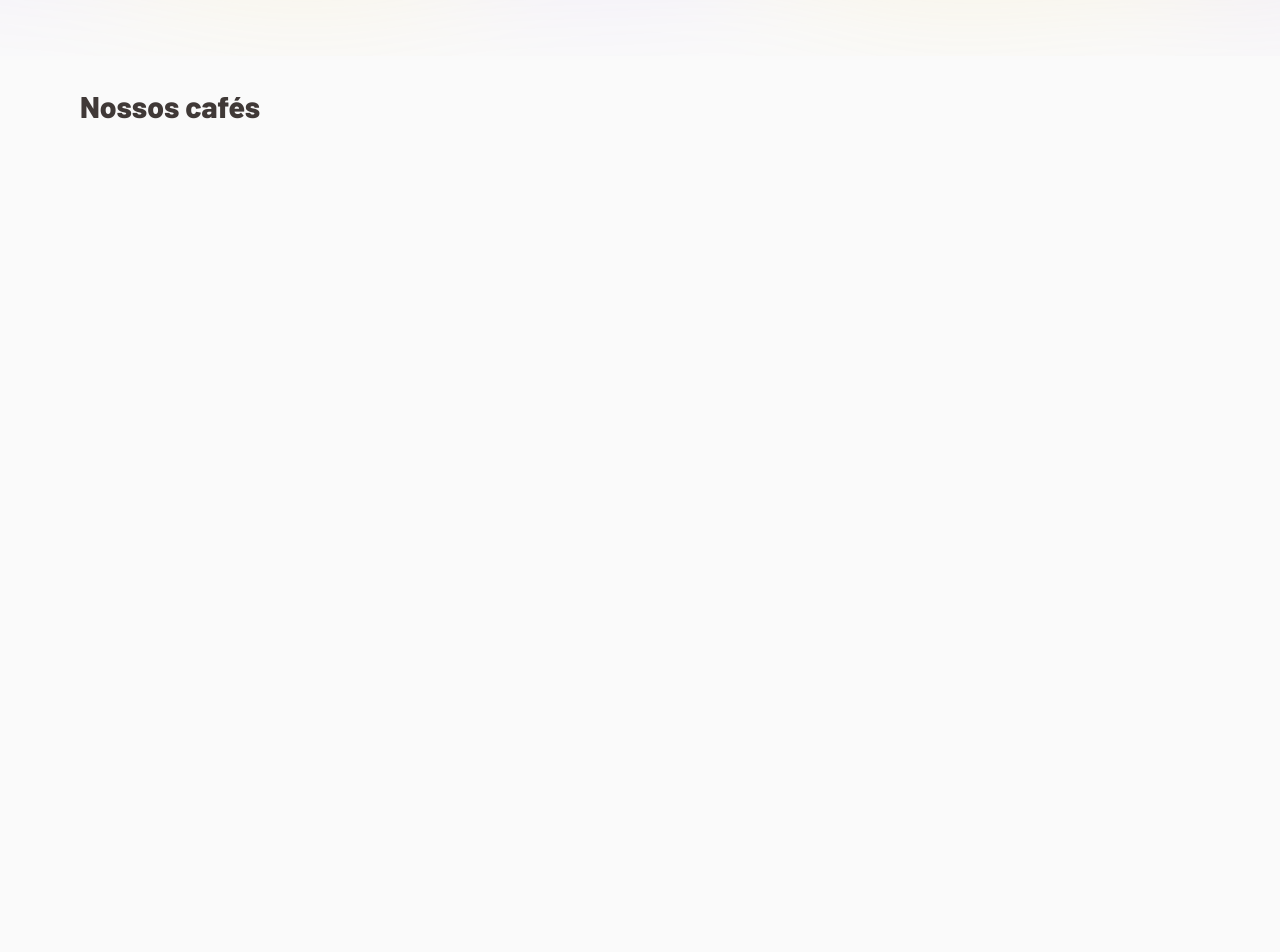
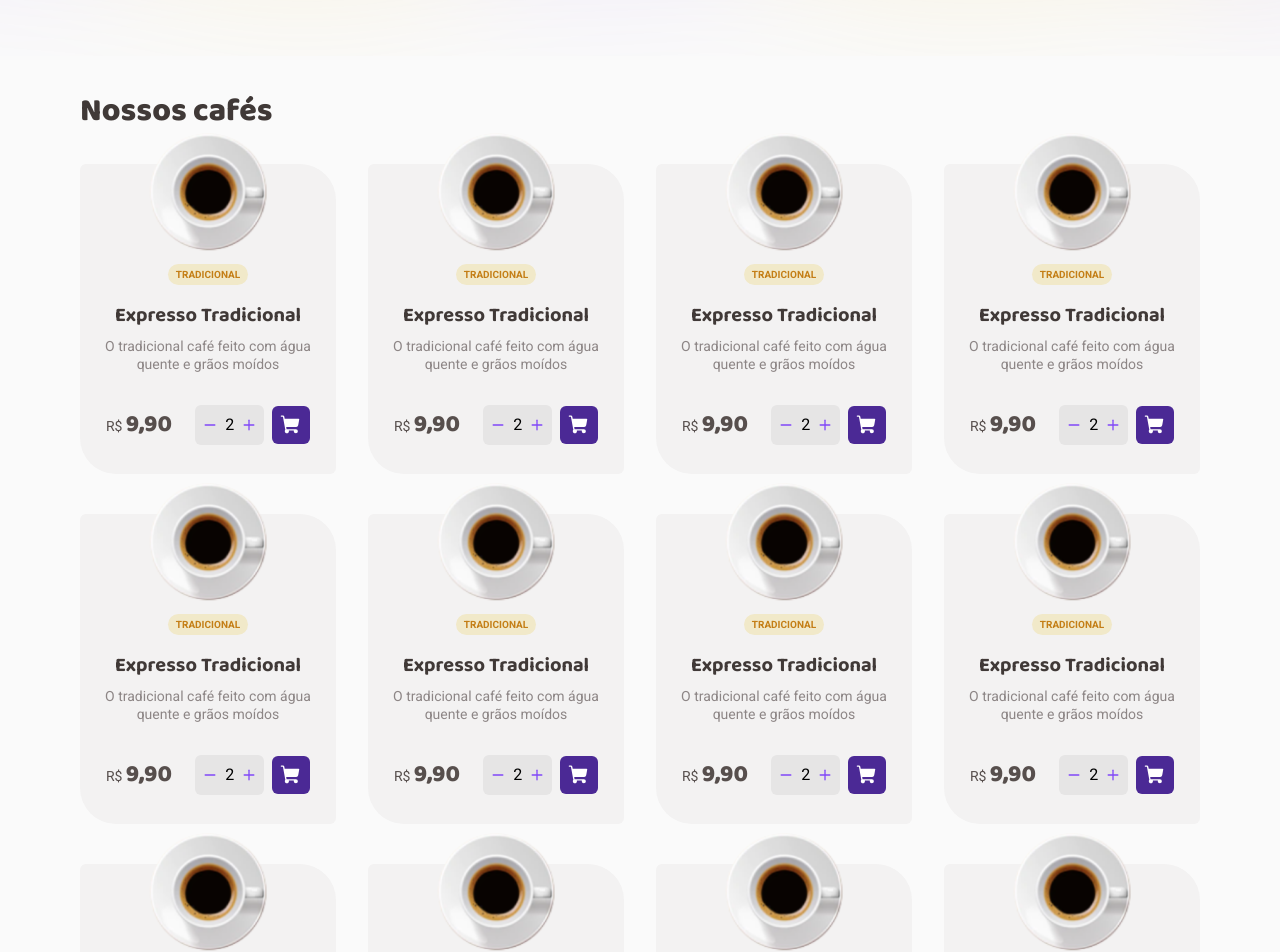
Before and after one commit to wwilliamsantana/coffee-delivery-ignite, a React (Vite) app: page / in a window 1280 px wide. Shown: the part 600-1552 px from the top of the page. Before the commit the page ends 800 px from the top, so only its background shows below. Built offline with nearby package versions, Linux system fonts and the light colour scheme.

Commit message:
Estrutura: Card's de cafés

```diff
--- a/index.html
+++ b/index.html
@@ -4,7 +4,7 @@
     <meta charset="UTF-8" />
     <link rel="preconnect" href="https://fonts.googleapis.com">
     <link rel="preconnect" href="https://fonts.gstatic.com" crossorigin>
-    <link href="https://fonts.googleapis.com/css2?family=Barlow:wght@700;800&family=Roboto:wght@400;700&display=swap" rel="stylesheet">
+    <link href="https://fonts.googleapis.com/css2?family=Baloo+2:wght@700;800&family=Roboto:wght@400;700&display=swap" rel="stylesheet">
     <meta name="viewport" content="width=device-width, initial-scale=1.0" />
     <title>Vite + React + TS</title>
   </head>
--- a/src/App.tsx
+++ b/src/App.tsx
@@ -9,6 +9,7 @@ export function App() {
       <Navbar />
       <Heading />
       <ListCoffees />
+
     </div>
   )
 }
--- a/src/components/Heading.tsx
+++ b/src/components/Heading.tsx
@@ -8,7 +8,7 @@ export function Heading() {
 
         <div className="flex-1 flex flex-col justify-center">
           <div className="flex flex-col items-start gap-4">
-            <h1 className="font-barlow font-extrabold text-5xl text-base-title">Encontre o café perfeito para qualquer hora do dia</h1>
+            <h1 className="font-baloo font-extrabold text-5xl text-base-title">Encontre o café perfeito para qualquer hora do dia</h1>
             <span className="text-xl text-base-subtitle">Com o Coffee Delivery você recebe seu café onde estiver, a qualquer hora</span>
           </div>
 
--- /dev/null
+++ b/src/components/ItemCoffee.tsx
@@ -0,0 +1,59 @@
+import { Minus, Plus, ShoppingCart } from "phosphor-react";
+import image1 from "../assets/coffees/Image.svg"
+
+export function ItemCoffee() {
+  return (
+    <div className="w-64 h-[19.375rem]  rounded-md bg-base-card rounded-tr-[2.25rem] rounded-bl-[2.25rem] flex flex-col items-center  ">
+
+      <img className="w-[7.5rem] h-[7.5rem]  -mt-8 " src={image1} alt="" />
+
+      <div className="flex items-center gap-1 mt-3">
+        <div className="bg-yellow-light text-yellow-dark py-1 px-2 rounded-full
+            text-[0.625rem] font-bold leading-[0.8125rem] uppercase">
+          Tradicional
+        </div>
+      </div>
+
+      <span className="text-xl text-base-subtitle font-baloo font-bold mt-4">Expresso Tradicional</span>
+
+      <span className="text-sm leading-[1.1375rem] text-base-label text-center px-5 mt-2">O tradicional café feito com água quente e grãos moídos</span>
+
+
+      <div className="mt-8 flex items-center gap-[1.450rem] px-6 mb-5">
+
+        <div className="text-sm text-base-text ">
+          R$ <span className="font-baloo font-extrabold text-2xl">9,90</span>
+        </div>
+
+        <div className="flex items-center  gap-2">
+
+          <div className="bg-base-button p-2 flex items-center gap-2 rounded-md ">
+
+            <button className="text-purple">
+              <Minus size={14} weight={"bold"} />
+            </button>
+
+            <span>
+              2
+            </span>
+
+            <button className="text-purple">
+              <Plus size={14} weight={"bold"} />
+            </button>
+
+
+          </div>
+
+          <button className="p-2 bg-purple-dark text-white rounded-md ">
+            <ShoppingCart size={22} weight="fill" />
+          </button>
+
+        </div>
+
+      </div>
+
+
+
+    </div>
+  )
+}
--- a/src/components/ListCoffees.tsx
+++ b/src/components/ListCoffees.tsx
@@ -1,8 +1,31 @@
+import { ItemCoffee } from "./ItemCoffee";
+
+
 export function ListCoffees() {
   return (
     <div className="max-w-[70rem] mx-auto">
       <div className="flex items-start mt-8">
-        <span className="text-base-subtitle font-barlow font-extrabold text-3xl">Nossos cafés</span>
+        <span className="text-base-subtitle font-baloo font-extrabold text-[2rem]">Nossos cafés</span>
+      </div>
+
+      <div className="grid grid-cols-4  mt-7 mb-40 gap-x-8 gap-y-10">
+
+
+        <ItemCoffee />
+        <ItemCoffee />
+        <ItemCoffee />
+        <ItemCoffee />
+        <ItemCoffee />
+        <ItemCoffee />
+        <ItemCoffee />
+        <ItemCoffee />
+        <ItemCoffee />
+        <ItemCoffee />
+        <ItemCoffee />
+        <ItemCoffee />
+        <ItemCoffee />
+        <ItemCoffee />
+
       </div>
 
     </div>
--- a/tailwind.config.cjs
+++ b/tailwind.config.cjs
@@ -27,7 +27,7 @@ module.exports = {
     extend: {
      fontFamily:{
       sans: ["Roboto", "sans-serif"],
-      barlow: ["Barlow", "sans-serif"]
+      baloo: ["'Baloo 2'", "cursive"]
      },
      backgroundImage:{
       'backHeading': "url('/src/assets/Background.svg')",
```
Also changed, not shown: src/assets/coffees/Image.svg.
